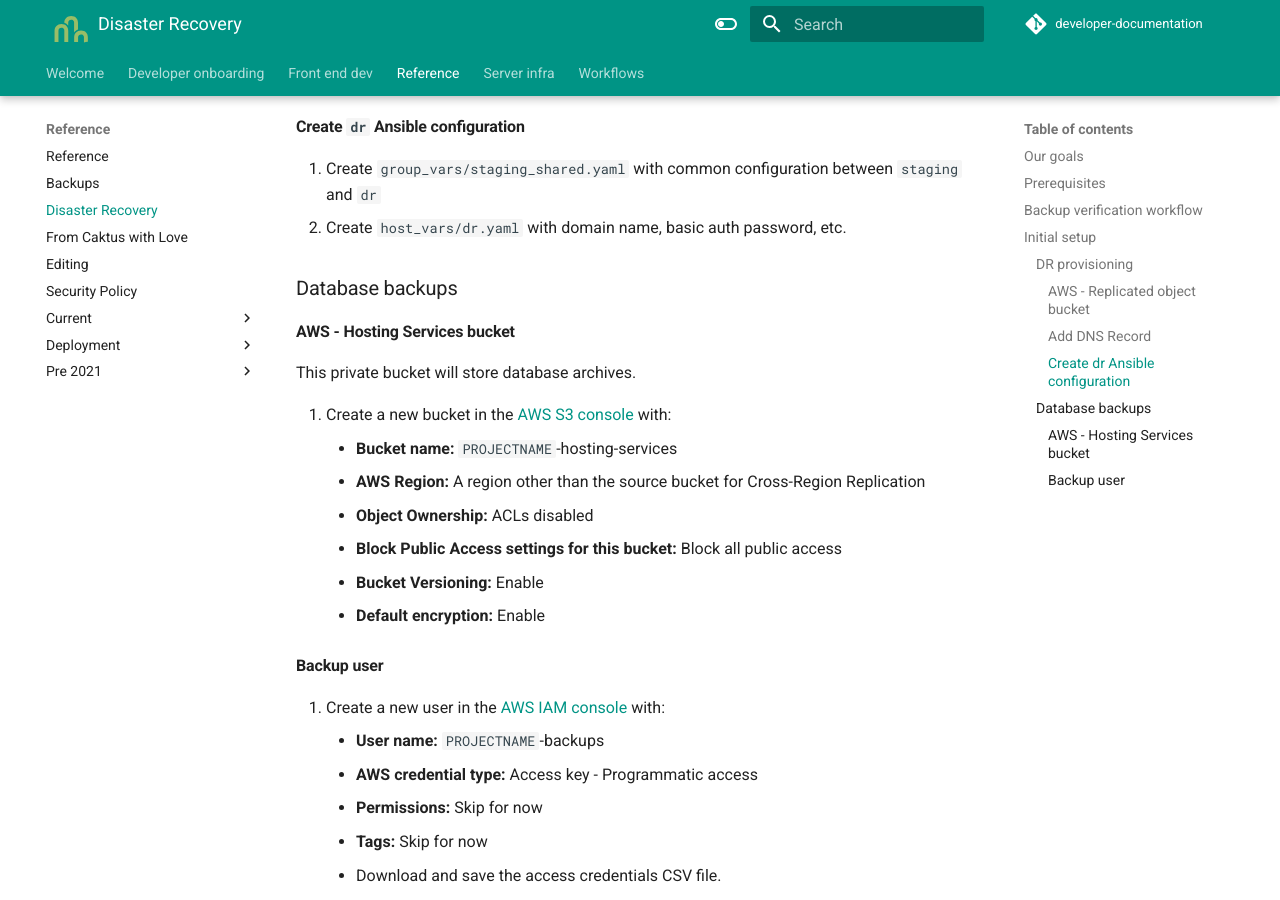
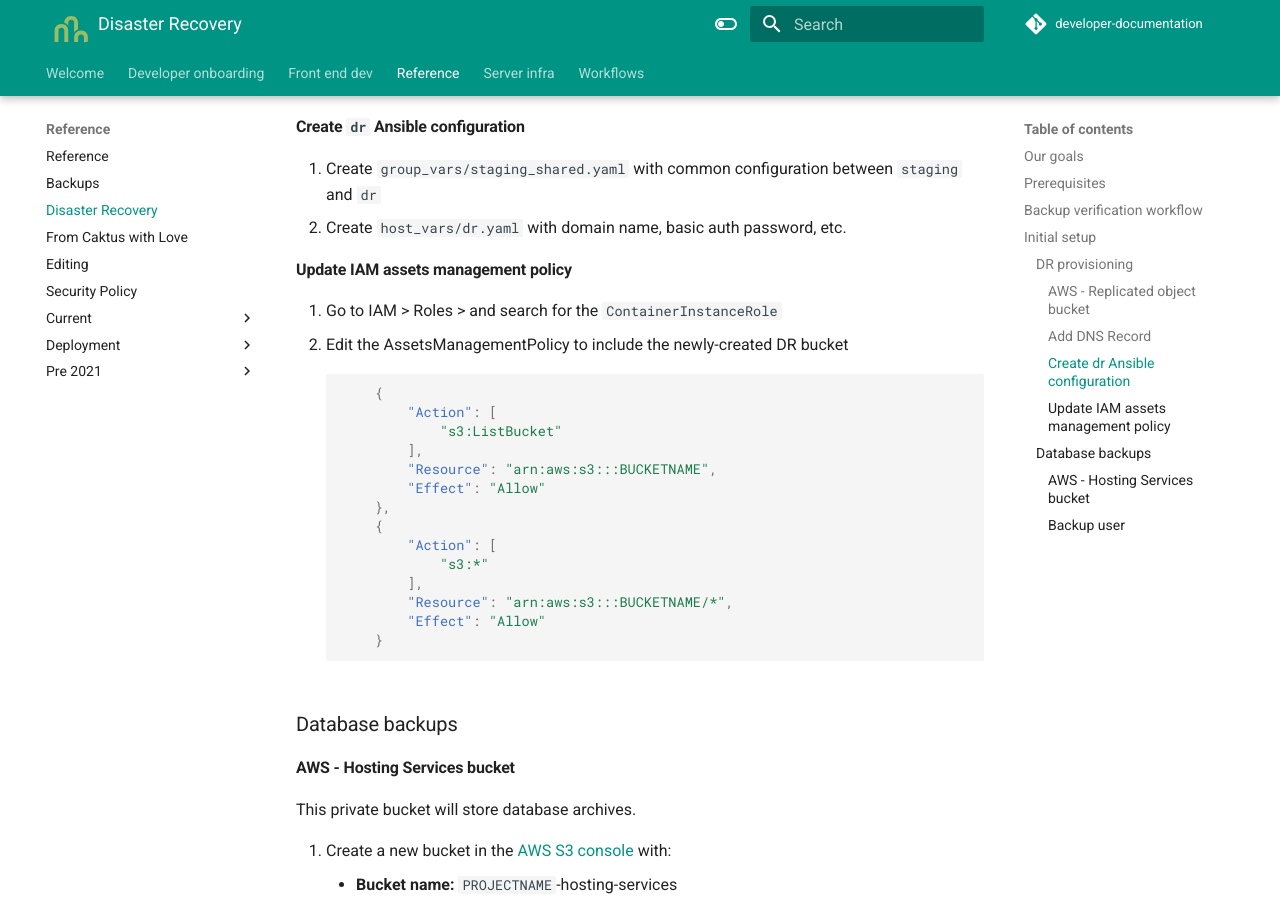
Before and after one commit to caktus/guidebook, an MkDocs documentation site: the page built from docs/reference/disaster-recovery.md, in a window 1280 px wide and 900 px high, scrolled down 2233 px. Built offline with MkDocs 1.6.1 and Material for MkDocs 9.7.7, drawn with Linux system fonts in a browser that asks for light colours; comment, search, counter and statistics services are not loaded.

Commit message:
Add IAM role to DR

````diff
--- a/docs/reference/disaster-recovery.md
+++ b/docs/reference/disaster-recovery.md
@@ -73,6 +73,26 @@ Create a CNAME record, for example dr.`PROJECTNAME`.com and point it to the clus
 1. Create `group_vars/staging_shared.yaml` with common configuration between `staging` and `dr`
 2. Create `host_vars/dr.yaml` with domain name, basic auth password, etc.
 
+#### Update IAM assets management policy
+1. Go to IAM > Roles > and search for the  `ContainerInstanceRole`
+2. Edit the AssetsManagementPolicy to include the newly-created DR bucket
+    ```json
+        {
+            "Action": [
+                "s3:ListBucket"
+            ],
+            "Resource": "arn:aws:s3:::BUCKETNAME",
+            "Effect": "Allow"
+        },
+        {
+            "Action": [
+                "s3:*"
+            ],
+            "Resource": "arn:aws:s3:::BUCKETNAME/*",
+            "Effect": "Allow"
+        }
+    ```
+
 ### Database backups
 
 #### AWS - Hosting Services bucket
````
